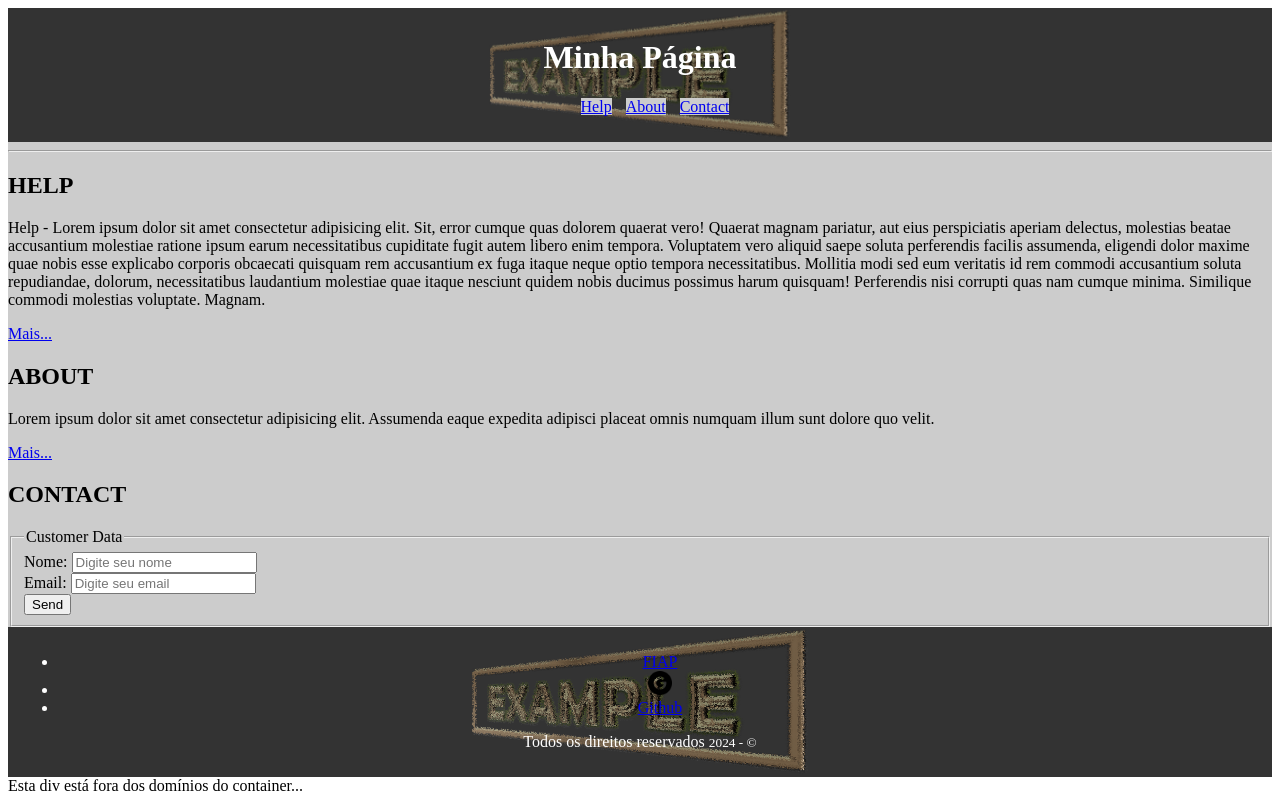
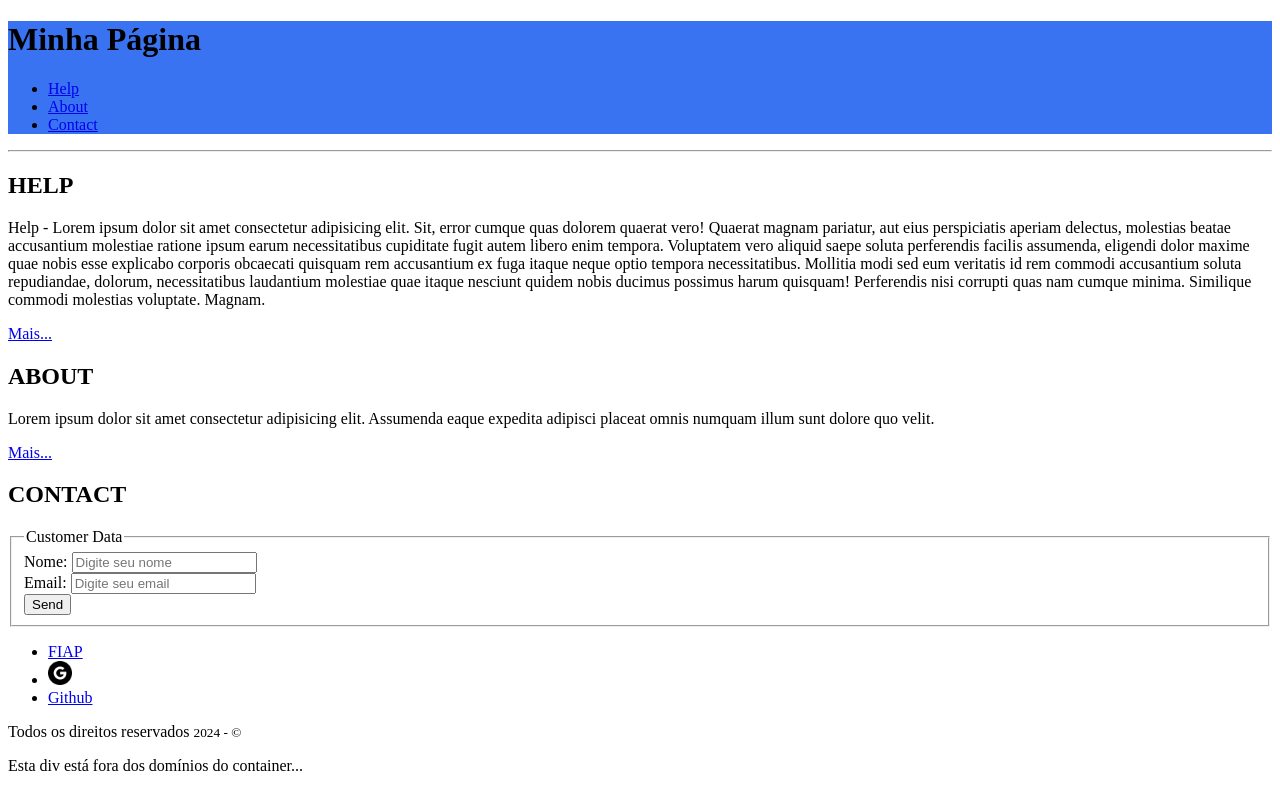
Before and after one commit to Julio-CRodrigues/projeto-inicial, a plain HTML site: page index.html in a window 1280 px wide. Drawn offline with Linux system fonts and the light colour scheme.

Commit message:
Cabeçalho alterador para azul.

```diff
--- /dev/null
+++ b/css/styles.css
@@ -0,0 +1,3 @@
+header {
+    background-color: rgb(57, 115, 241);
+}
--- a/index.html
+++ b/index.html
@@ -16,7 +16,7 @@ A <!DOCTYPE html> document type definition, declaração define que este documen
     <meta name="viewport" content="width=device-width, initial-scale=1.0" />
     <title>EXEMPLO</title>
 
-    <link rel="stylesheet" href="./css/estilo.css" />
+    <link rel="stylesheet" href="./css/styles.css" />
   </head>
 
   <body>
```
